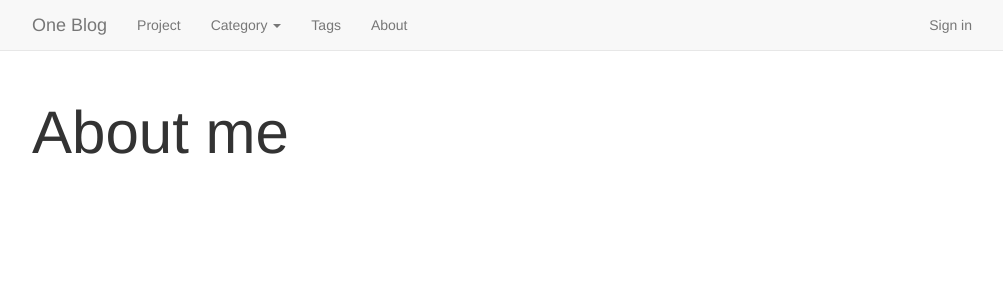
After one commit to luojll/OneBLog, a Flask app: page /about in a window 1280 px wide. The commit adds this page. Shown: the top 300 px of the page, without its empty margins (138-1141 px from the left). Run offline with Flask 2, Linux system fonts and the light colour scheme; some libraries are stand-ins or nearby versions.

Commit message:
add navbar

```diff
--- a/app/main/views.py
+++ b/app/main/views.py
@@ -4,3 +4,7 @@ from . import main
 @main.route('/')
 def index():
     return render_template('index.html')
+
+@main.route('/about')
+def about():
+    return render_template('about.html')
--- /dev/null
+++ b/app/static/blog.css
@@ -0,0 +1,166 @@
+/*
+ * Globals
+ */
+
+body {
+  /*font-family: Georgia, "Times New Roman", Times, serif;*/
+  color: #555;
+}
+
+h1, .h1,
+h2, .h2,
+h3, .h3,
+h4, .h4,
+h5, .h5,
+h6, .h6 {
+  margin-top: 0;
+  font-family: "Helvetica Neue", Helvetica, Arial, sans-serif;
+  font-weight: normal;
+  color: #333;
+}
+
+
+/*
+ * Override Bootstrap's default container.
+ */
+
+@media (min-width: 1200px) {
+  .container {
+    width: 970px;
+  }
+}
+
+
+/*
+ * Masthead for nav
+ */
+
+.blog-masthead {
+  background-color: #428bca;
+  -webkit-box-shadow: inset 0 -2px 5px rgba(0,0,0,.1);
+          box-shadow: inset 0 -2px 5px rgba(0,0,0,.1);
+}
+
+/* Nav links */
+.blog-nav-item {
+  position: relative;
+  display: inline-block;
+  padding: 10px;
+  font-weight: 500;
+  color: #cdddeb;
+}
+.blog-nav-item:hover,
+.blog-nav-item:focus {
+  color: #fff;
+  text-decoration: none;
+}
+
+/* Active state gets a caret at the bottom */
+.blog-nav .active {
+  color: #fff;
+}
+.blog-nav .active:after {
+  position: absolute;
+  bottom: 0;
+  left: 50%;
+  width: 0;
+  height: 0;
+  margin-left: -5px;
+  vertical-align: middle;
+  content: " ";
+  border-right: 5px solid transparent;
+  border-bottom: 5px solid;
+  border-left: 5px solid transparent;
+}
+
+
+/*
+ * Blog name and description
+ */
+
+.blog-header {
+  padding-top: 20px;
+  padding-bottom: 20px;
+}
+.blog-title {
+  margin-top: 80px;
+  margin-bottom: 0;
+  font-size: 60px;
+  font-weight: normal;
+}
+.blog-description {
+  font-size: 20px;
+  color: #999;
+}
+
+
+/*
+ * Main column and sidebar layout
+ */
+
+.blog-main {
+  font-size: 18px;
+  line-height: 1.5;
+}
+
+/* Sidebar modules for boxing content */
+.sidebar-module {
+  padding: 15px;
+  margin: 0 -15px 15px;
+}
+.sidebar-module-inset {
+  padding: 15px;
+  background-color: #f5f5f5;
+  border-radius: 4px;
+}
+.sidebar-module-inset p:last-child,
+.sidebar-module-inset ul:last-child,
+.sidebar-module-inset ol:last-child {
+  margin-bottom: 0;
+}
+
+
+/* Pagination */
+.pager {
+  margin-bottom: 60px;
+  text-align: left;
+}
+.pager > li > a {
+  width: 140px;
+  padding: 10px 20px;
+  text-align: center;
+  border-radius: 30px;
+}
+
+
+/*
+ * Blog posts
+ */
+
+.blog-post {
+  margin-bottom: 60px;
+}
+.blog-post-title {
+  margin-bottom: 5px;
+  font-size: 40px;
+}
+.blog-post-meta {
+  margin-bottom: 20px;
+  color: #999;
+}
+
+
+/*
+ * Footer
+ */
+
+.blog-footer {
+  padding: 40px 0;
+  color: #999;
+  text-align: center;
+  background-color: #f9f9f9;
+  border-top: 1px solid #e5e5e5;
+}
+.blog-footer p:last-child {
+  margin-bottom: 0;
+}
--- /dev/null
+++ b/app/templates/about.html
@@ -0,0 +1,7 @@
+{% extends "base.html" %}
+
+{% block page_content %}
+<div class="blog-header">
+  <h1 class="blog-title">About me</h1>
+</div>
+{% endblock page_content %}
--- a/app/templates/base.html
+++ b/app/templates/base.html
@@ -1,3 +1,64 @@
 {% extends "bootstrap/base.html" %}
 
 {% block title %}One Blog{% endblock title %}
+
+{% block head %}
+{{ super() }}
+<link rel="stylesheet" type="text/css" href="{{ url_for('static', filename='blog.css') }}">
+{% endblock head %}
+
+{% block navbar %}
+<nav class="navbar navbar-default navbar-fixed-top">
+  <div class="container">
+    <div class="navbar-header">
+      <a class="navbar-brand" href="{{ url_for('main.index') }}">One Blog</a>
+    </div>
+    <div id="navbar" class="collapse navbar-collapse">
+      <ul class="nav navbar-nav">
+        <li>
+          <a href="#">Project</a>
+        </li>
+
+        <li class="dropdown">
+          <a href="#" class="dropdown-toggle" data-toggle="dropdown" role="button" aria-haspopup="true" aria-expanded="false">
+            Category
+            <span class="caret"></span>
+          </a>
+          <ul class="dropdown-menu">
+            <li>
+              <a href="#">Python</a>
+            </li>
+            <li>
+              <a href="#">Android</a>
+            </li>
+            <li>
+              <a href="#">Java</a>
+            </li>
+            <li>
+              <a href="#">Tips</a>
+            </li>
+          </ul>
+        </li>
+        <li>
+          <a href="#">Tags</a>
+        </li>
+        <li>
+          <a href="{{ url_for('main.about') }}">About</a>
+        </li>
+      </ul>
+      <ul class="nav navbar-nav navbar-right">
+        <li>
+          <a href="#">Sign in</a>
+        </li>
+      </ul>
+    </div>
+  </div>
+</nav>
+{% endblock navbar %}
+
+{% block content %}
+<div class="container">
+  {% block page_content %}
+  {% endblock page_content %}
+</div>
+{% endblock content %}
```
